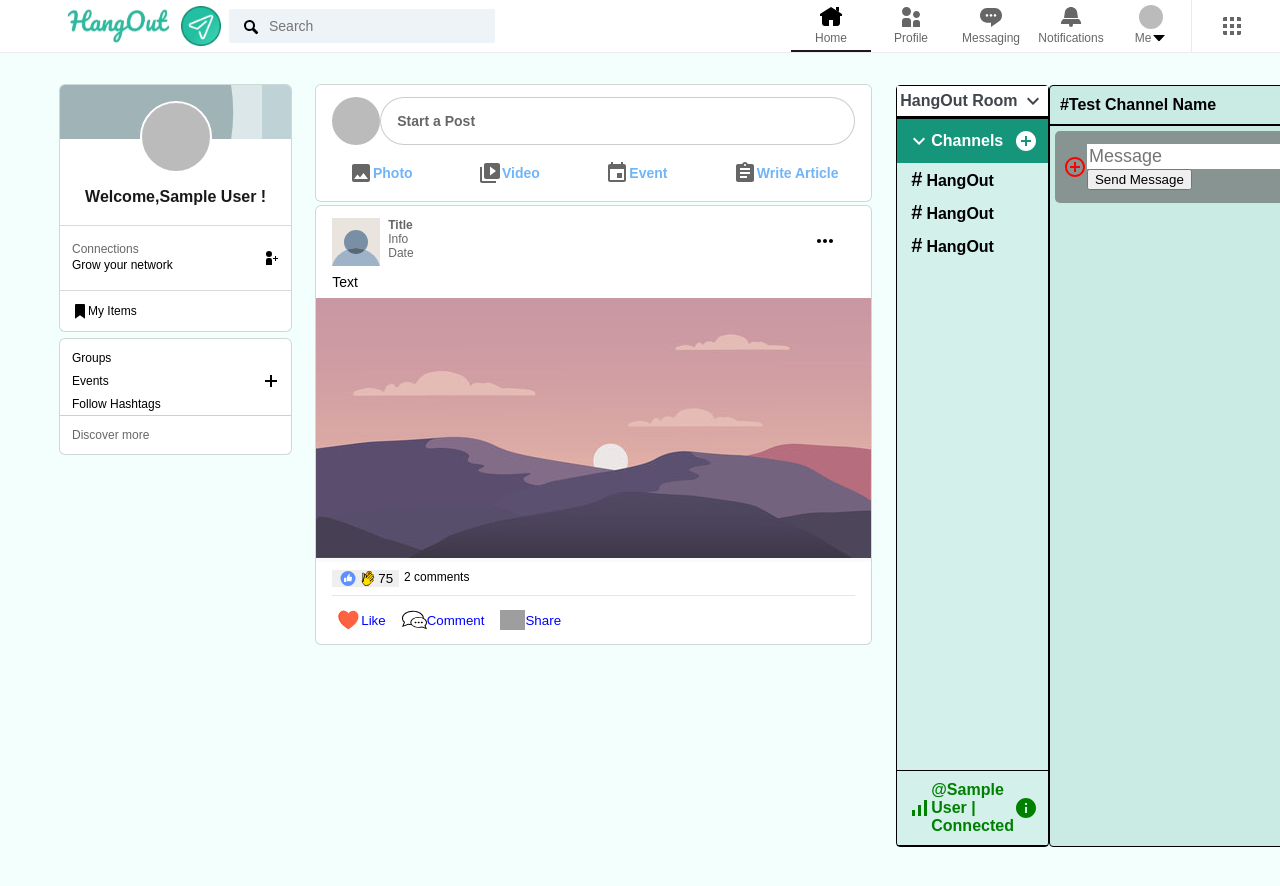
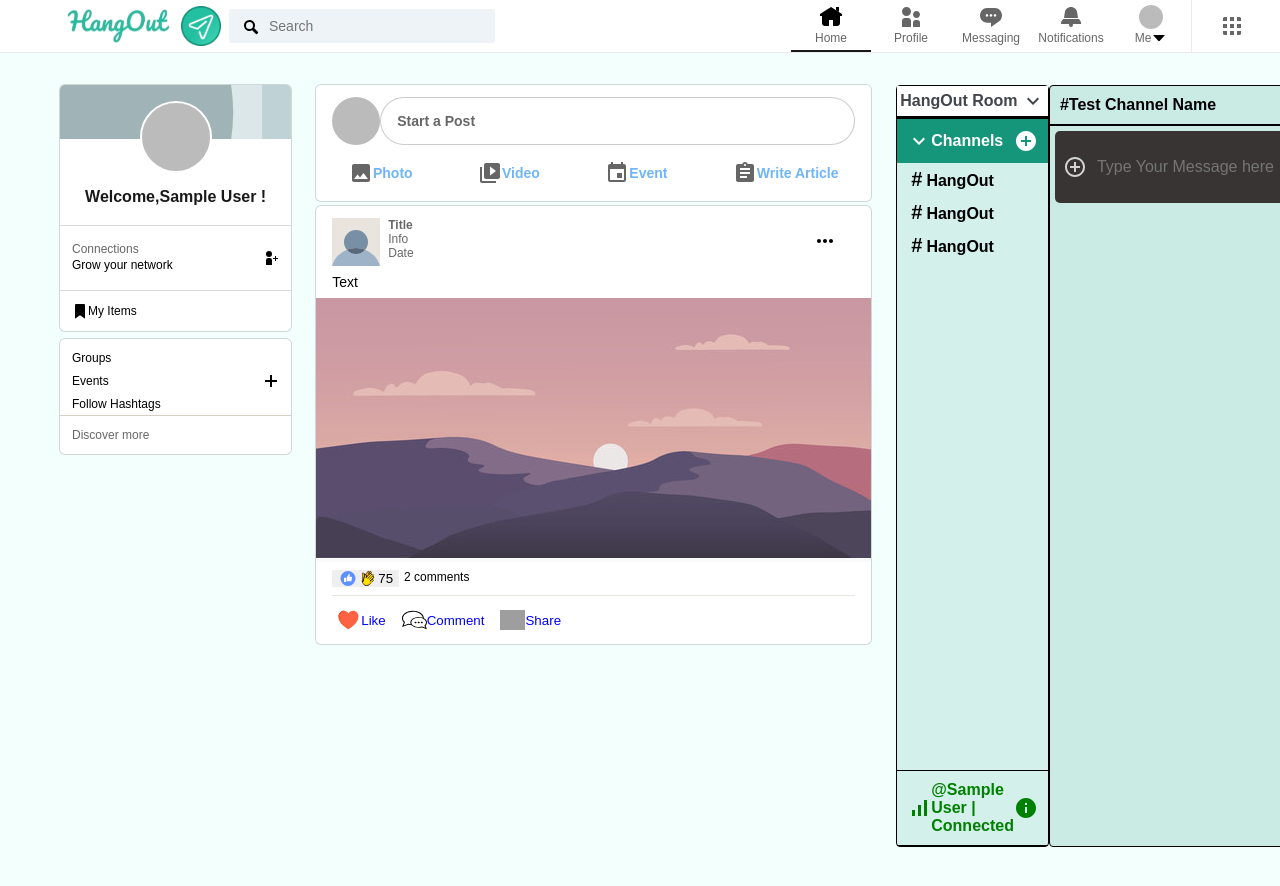
Before and after one commit to Tanish118/LetsOpenUp, a React (Create React App) app in the folder loufrontend/: page /home in a window 1280 px wide. Shown: the top 886 px of the page. Built offline with nearby package versions, Linux system fonts and the light colour scheme; no server answers; sample sign-in values are in the browser's storage; grey boxes are pictures that could not be loaded.

Commit message:
messengerUI

```diff
--- a/loufrontend/src/components/ChatArea.js
+++ b/loufrontend/src/components/ChatArea.js
@@ -5,7 +5,7 @@ import ChatHeader from './ChatHeader'
 import GifIcon from '@material-ui/icons/Gif';
 import EmojiEmotionsIcon from '@material-ui/icons/EmojiEmotions';
 import ControlPointIcon from '@material-ui/icons/ControlPoint';
-
+import SearchIcon from '@material-ui/icons/Search';
 function ChatArea(props) {
     return (
         <Container>
@@ -14,10 +14,13 @@ function ChatArea(props) {
             </ChatMess>
             <ChatInput>
                 <ControlPointIcon/>
-                <form >
-                    <InputArea type="text" placeholder="Message "/>
-                    <button type="submit">Send Message</button>
-                </form>
+                <UsrMessage>
+                    <div>
+                    <input type="text" placeholder="Type Your Message here" />
+
+                    <button type="submit">Send</button>
+                    </div>
+                 </UsrMessage>
                 <ChatInputIcons>
                     <GifIcon/>
                     <EmojiEmotionsIcon/>
@@ -27,30 +30,43 @@ function ChatArea(props) {
         </Container>
     )
 }
+const UsrMessage = styled.div`
+  opacity: 1;
+  position: relative;
+  color:white;
+  flex:1;
+  & > div {
+
+    max-width: 280px;
+    align-items: center;
+    input {
+        padding:10px;
+        background-color: transparent;
+        border:none;
+        color:white;
+        font-size:medium;
+        outline-width:0;
+    }
+    button{
+        display: none;
+    }
+  }
+`;
+
+
 const ChatInput=styled.div`
-    color:red;
+    color:lightgray;
     display:flex;
     align-items: center;
     justify-content: space-between;
     padding:8px;
     border-radius:5px;
     margin:5px;
-    background-color: #889491;
-    form{
-        InputArea{
-
-        }
-    }
+    background-color: #383434;
 `;
 const ChatMess=styled.div`
 `;
-const InputArea=styled.input`
-    padding:2px;
-    border:none;
-    color:white;
-    font-size:large;
-    color:white;
-`;
+
 const ChatInputIcons=styled.div`
 
 `;
--- a/loufrontend/src/components/RightMessenger.js
+++ b/loufrontend/src/components/RightMessenger.js
@@ -22,6 +22,7 @@ export default RightMessenger
 
 const Container= styled.div`
    display: flex;
+   /* flex-direction:column; */
    @media(max-width:768px){
     flex-direction:column;
     padding:0 5px;
```
